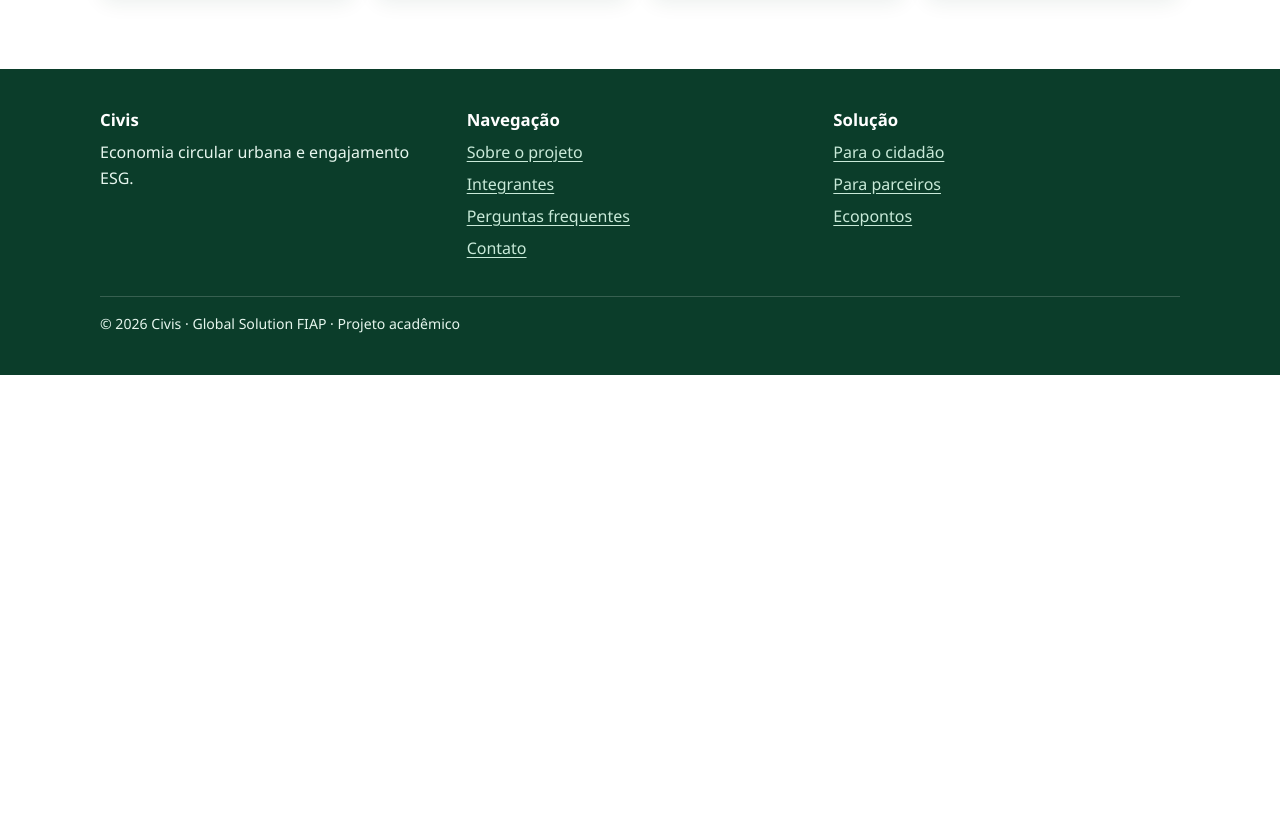
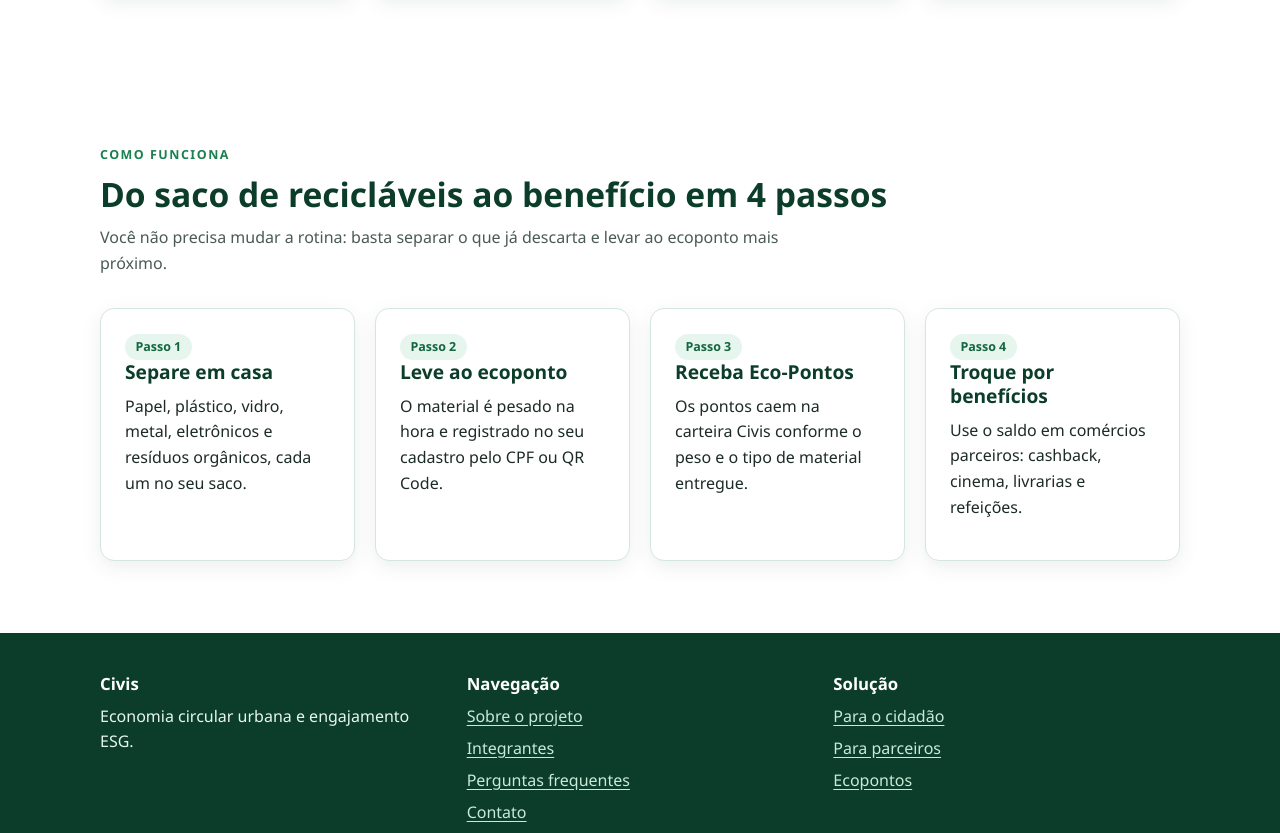
Before and after one commit to TechnosDevelopers/civisgs, a plain HTML site: page cidadao.html in a window 1280 px wide. Shown: the part 801-1634 px from the top of the page. Before the commit the page ends 1176 px from the top, so only its background shows below. Drawn offline with Linux system fonts and the light colour scheme.

```diff
--- a/cidadao.html
+++ b/cidadao.html
@@ -87,6 +87,36 @@
             </div>
         </section>
 
+        <section class="section" aria-labelledby="titulo-como">
+            <div class="container">
+                <span class="eyebrow">Como funciona</span>
+                <h2 id="titulo-como">Do saco de recicláveis ao benefício em 4 passos</h2>
+                <p class="section__intro">Você não precisa mudar a rotina: basta separar o que já descarta e levar ao
+                    ecoponto mais próximo.</p>
+                <div class="grid grid--4">
+                    <article class="card">
+                        <span class="tag">Passo 1</span>
+                        <h3>Separe em casa</h3>
+                        <p>Papel, plástico, vidro, metal, eletrônicos e resíduos orgânicos, cada um no seu saco.</p>
+                    </article>
+                    <article class="card">
+                        <span class="tag">Passo 2</span>
+                        <h3>Leve ao ecoponto</h3>
+                        <p>O material é pesado na hora e registrado no seu cadastro pelo CPF ou QR Code.</p>
+                    </article>
+                    <article class="card">
+                        <span class="tag">Passo 3</span>
+                        <h3>Receba Eco-Pontos</h3>
+                        <p>Os pontos caem na carteira Civis conforme o peso e o tipo de material entregue.</p>
+                    </article>
+                    <article class="card">
+                        <span class="tag">Passo 4</span>
+                        <h3>Troque por benefícios</h3>
+                        <p>Use o saldo em comércios parceiros: cashback, cinema, livrarias e refeições.</p>
+                    </article>
+                </div>
+            </div>
+        </section>
 
     </main>
 
```
